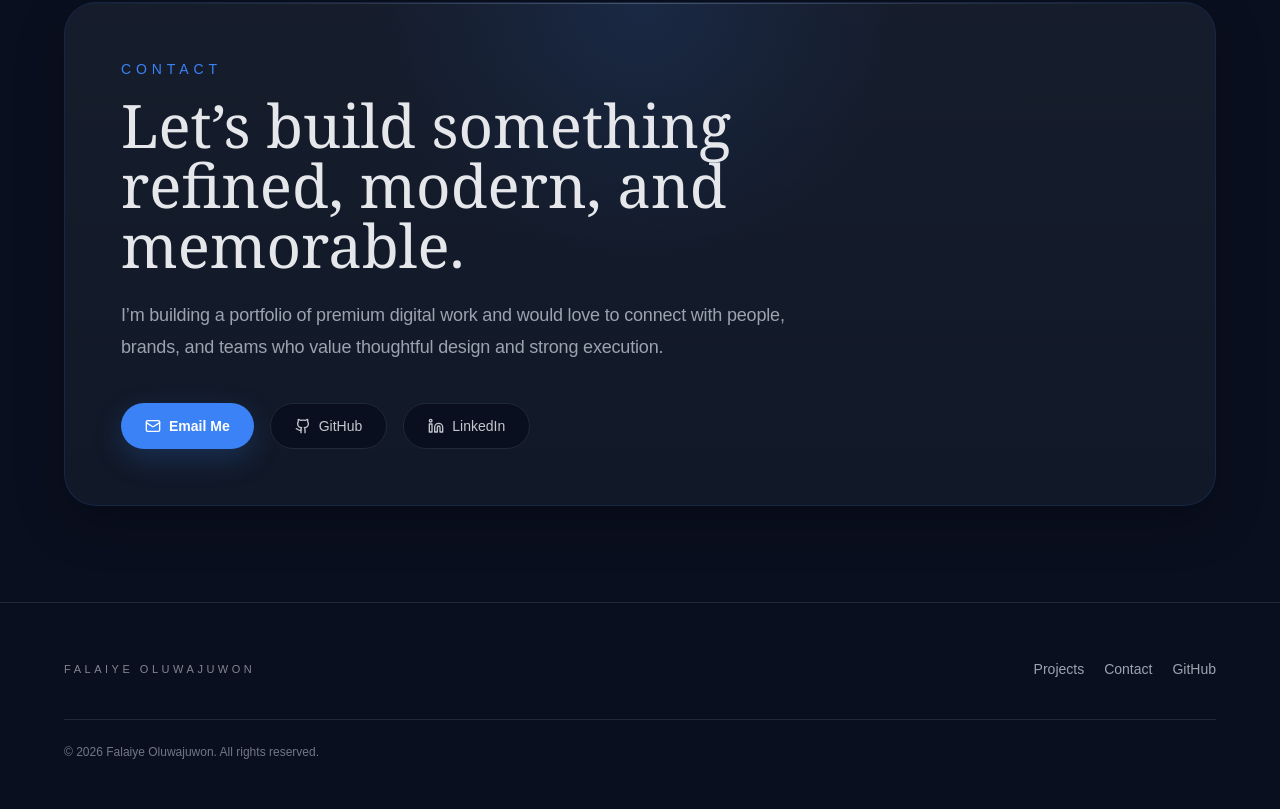
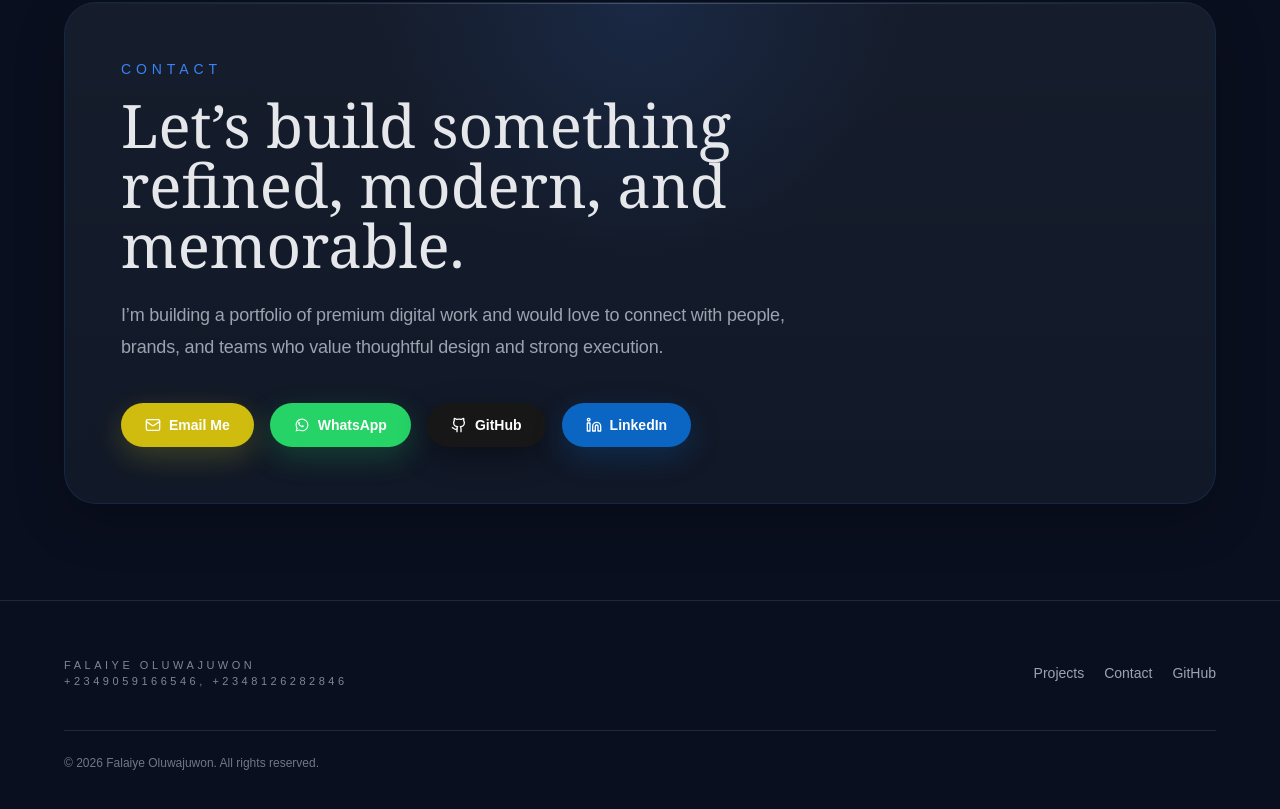
Before and after one commit to oTiya1/falaiye-portfolio, a Next.js app: page / in a window 1280 px wide. Shown: the part 3833-4642 px from the top of the page. Built offline with nearby package versions, Linux system fonts and the light colour scheme.

Commit message:
Contact Update

```diff
--- a/app/page.tsx
+++ b/app/page.tsx
@@ -231,6 +231,11 @@ function Footer() {
             >
               Falaiye Oluwajuwon
             </p>
+             <p
+              className="text-[11px] uppercase tracking-[0.32em]"
+              style={{ color: "rgba(229, 231, 235, 0.55)" }}
+            >
+            +2349059166546, +2348126282846</p>
 
           </div>
 
@@ -1093,36 +1098,60 @@ export default function Page() {
                   <a
                     href="mailto:falaiye.oluwajuwon@email.com"
                     className="inline-flex items-center gap-2 rounded-full px-6 py-3 text-sm font-semibold text-white shadow-[0_10px_30px_rgba(59,130,246,0.22)] transition duration-300 hover:scale-[1.02]"
-                    style={{ backgroundColor: "var(--primary)" }}
+                    style={{
+      backgroundColor: "#cfbc0f",
+      boxShadow: "0 10px 30px rgba(214, 211, 33, 0.22)",
+    }}
                   >
                     <Mail className="h-4 w-4" />
                     Email Me
                   </a>
 
                   <a
+    href="https://wa.me/2349059166546"
+    target="_blank"
+    rel="noreferrer"
+    className="inline-flex items-center gap-2 rounded-full px-6 py-3 text-sm font-semibold text-white transition duration-300 hover:scale-[1.02]"
+    style={{
+      backgroundColor: "#25D366",
+      boxShadow: "0 10px 30px rgba(37, 211, 102, 0.22)",
+    }}
+  >
+    <svg
+      xmlns="http://www.w3.org/2000/svg"
+      viewBox="0 0 32 32"
+      className="h-4 w-4 fill-current"
+      aria-hidden="true"
+    >
+      <path d="M19.11 17.21c-.29-.14-1.7-.84-1.96-.94-.26-.09-.45-.14-.64.14-.19.29-.74.94-.91 1.13-.17.19-.33.21-.62.07-.29-.14-1.2-.44-2.29-1.39-.85-.76-1.42-1.69-1.58-1.98-.17-.29-.02-.45.12-.59.13-.13.29-.33.43-.5.14-.17.19-.29.29-.48.09-.19.05-.36-.02-.5-.07-.14-.64-1.54-.88-2.11-.23-.55-.47-.48-.64-.49h-.55c-.19 0-.5.07-.76.36-.26.29-1 1-.99 2.43 0 1.43 1.04 2.82 1.19 3.01.14.19 2.04 3.11 4.93 4.36.69.29 1.22.47 1.64.6.69.22 1.32.19 1.82.12.56-.08 1.7-.69 1.94-1.35.24-.67.24-1.24.17-1.35-.07-.12-.26-.19-.55-.33Z" />
+      <path d="M16.01 3.2c-7.07 0-12.8 5.72-12.8 12.79 0 2.24.58 4.42 1.67 6.34L3.2 28.8l6.64-1.74a12.76 12.76 0 0 0 6.17 1.58h.01c7.06 0 12.79-5.73 12.79-12.8 0-3.42-1.33-6.63-3.75-9.05A12.7 12.7 0 0 0 16.01 3.2Zm0 23.29h-.01a10.6 10.6 0 0 1-5.39-1.47l-.39-.23-3.94 1.03 1.05-3.84-.25-.4a10.58 10.58 0 0 1-1.63-5.61c0-5.85 4.76-10.61 10.61-10.61 2.83 0 5.49 1.1 7.49 3.11a10.53 10.53 0 0 1 3.11 7.5c0 5.85-4.76 10.62-10.6 10.62Z" />
+    </svg>
+    WhatsApp
+  </a>
+
+                  <a
     href="https://github.com/oTiya1"
     target="_blank"
     rel="noreferrer"
-                    className="inline-flex items-center gap-2 rounded-full border px-6 py-3 text-sm transition duration-300"
+    className="inline-flex items-center gap-2 rounded-full px-6 py-3 text-sm font-semibold text-white transition duration-300 hover:scale-[1.02]"
     style={{
-                      borderColor: "var(--stroke)",
-                      backgroundColor: "var(--background)",
-                      color: "rgba(229, 231, 235, 0.85)",
+      backgroundColor: "#181717",
+      boxShadow: "0 10px 30px rgba(0,0,0,0.35)",
     }}
   >
     <Github className="h-4 w-4" />
     GitHub
   </a>
 
+  {/* LinkedIn (official style) */}
   <a
     href="https://www.linkedin.com/in/oluwajuwon-falaiye-8a1228137/"
     target="_blank"
     rel="noreferrer"
-                    className="inline-flex items-center gap-2 rounded-full border px-6 py-3 text-sm transition duration-300"
+    className="inline-flex items-center gap-2 rounded-full px-6 py-3 text-sm font-semibold text-white transition duration-300 hover:scale-[1.02]"
     style={{
-                      borderColor: "var(--stroke)",
-                      backgroundColor: "var(--background)",
-                      color: "rgba(229, 231, 235, 0.85)",
+      backgroundColor: "#0A66C2",
+      boxShadow: "0 10px 30px rgba(10,102,194,0.25)",
     }}
   >
     <Linkedin className="h-4 w-4" />
```
Lines whose indentation alone changed are shown as unchanged.
